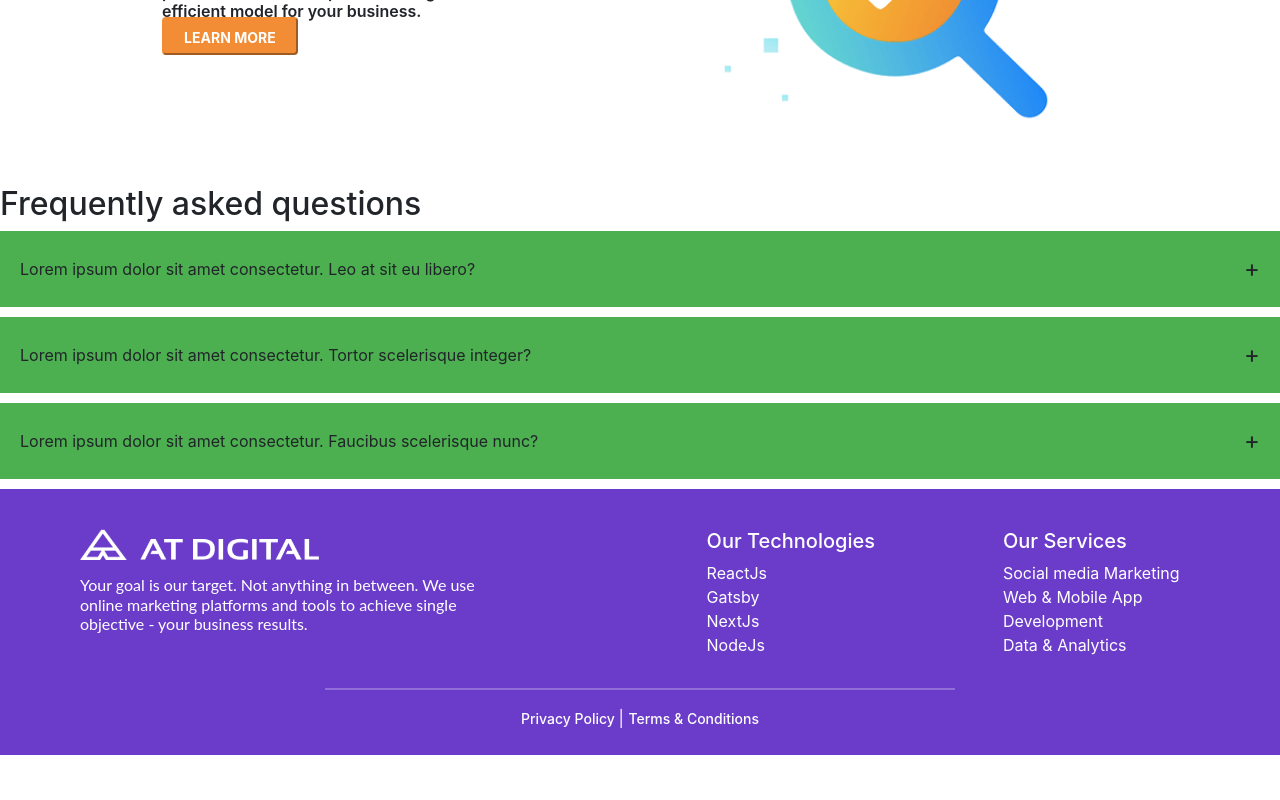
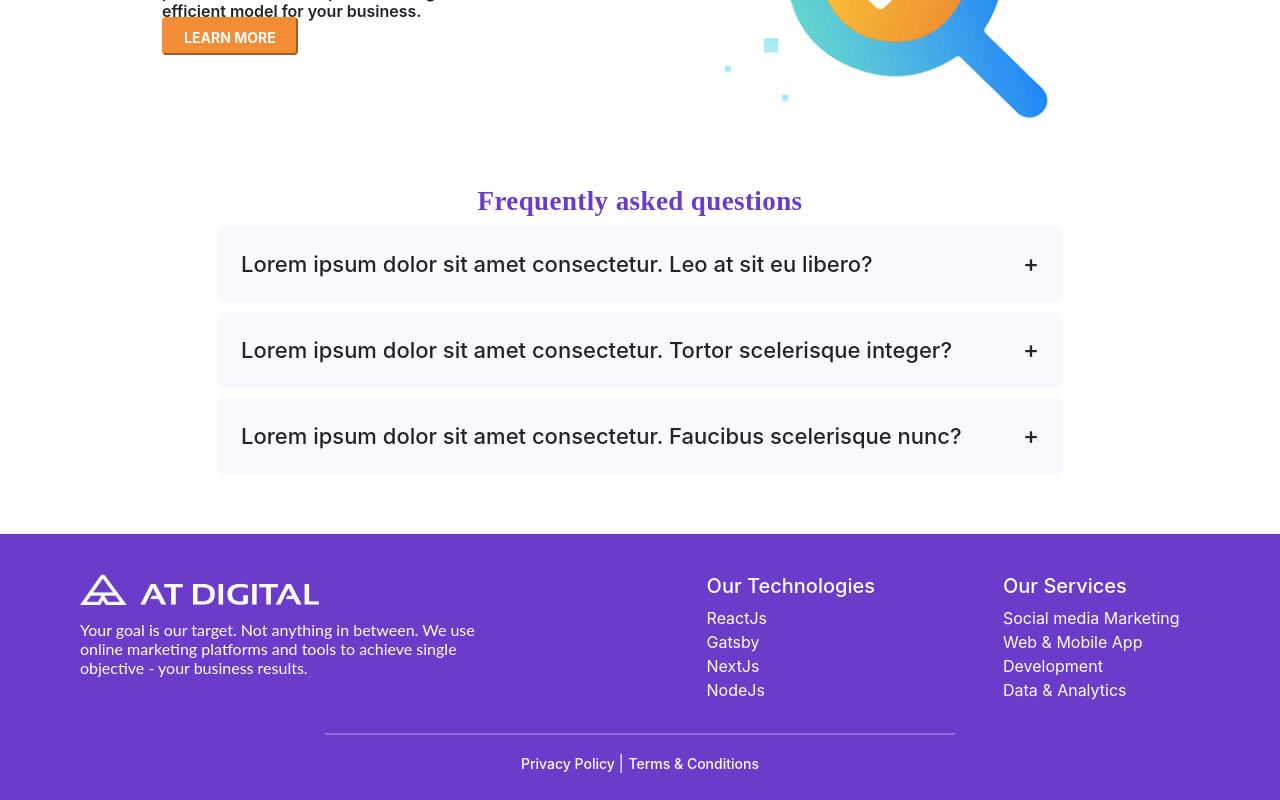
Before and after one commit to Milani1999/Landing-Page---AT-Digital, a React (Create React App) app: page / in a window 1280 px wide. Shown: the part 1485-2285 px from the top of the page. Before the commit the page ends 2240 px from the top, so only its background shows below. Built offline with nearby package versions, Linux system fonts and the light colour scheme.

Commit message:
FAQ css adjusted

```diff
--- a/src/components/faqs/Faqs.css
+++ b/src/components/faqs/Faqs.css
@@ -1,4 +1,3 @@
-
 .faq {
   margin-bottom: 10px;
 }
@@ -6,10 +5,17 @@
 .question {
   display: flex;
   align-items: center;
-  padding: 20px;
+  padding: 24px;
   cursor: pointer;
-  background-color: #4caf50;
-
+  background-color: #faf8ff;
+  width: 846px;
+  gap: 13px;
+  border-radius: 7px;
+  font-family: "Inter";
+  font-size: 22px;
+  font-weight: 500;
+  line-height: 28px;
+  text-align: left;
 }
 
 .button {
@@ -18,6 +24,31 @@
 }
 
 .answer {
-  background-color: #4caf50;
+  background-color: #faf8ff;
   padding: 20px;
+  width: 846px;
+  font-family: "Inter";
+  font-size: 18px;
+  font-weight: 400;
+  line-height: 30px;
+  text-align: left;
+  color: #6f6c90;
 }
+
+.FAQs h2 {
+  font-family: "Poppins";
+  font-size: 27px;
+  font-weight: 600;
+  line-height: 33px;
+  letter-spacing: 0.4px;
+  text-align: left;
+  color: #6b3cc9;
+}
+
+.FAQs {
+  display: flex;
+  flex-direction: column;
+  align-items: center;
+  justify-content: center;
+  margin-bottom: 50px;
+}
```
